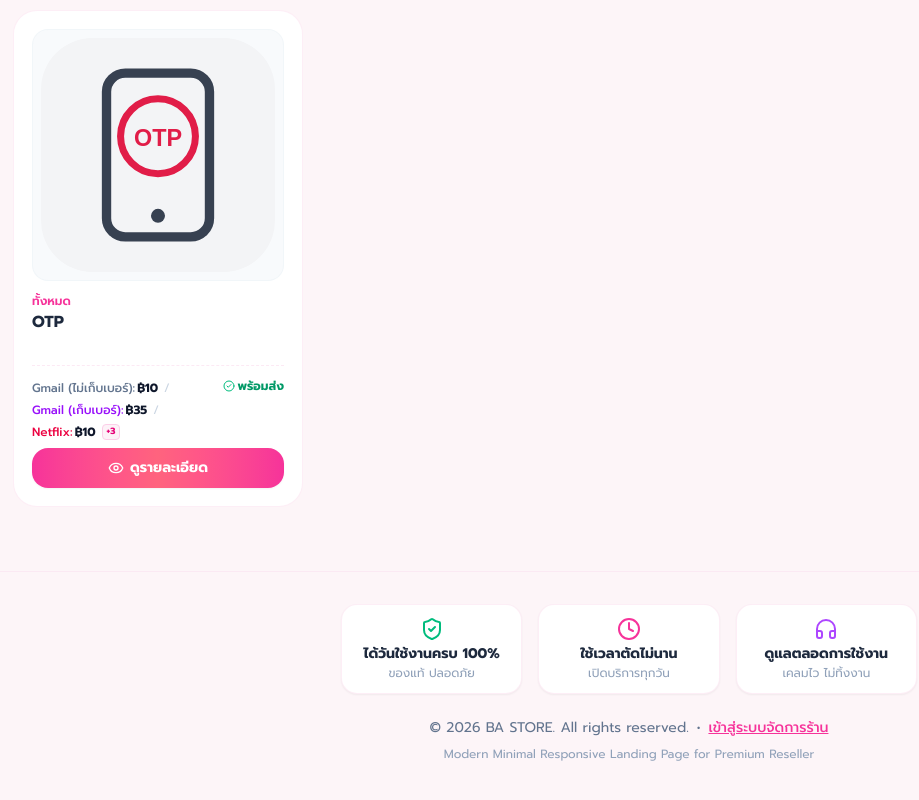
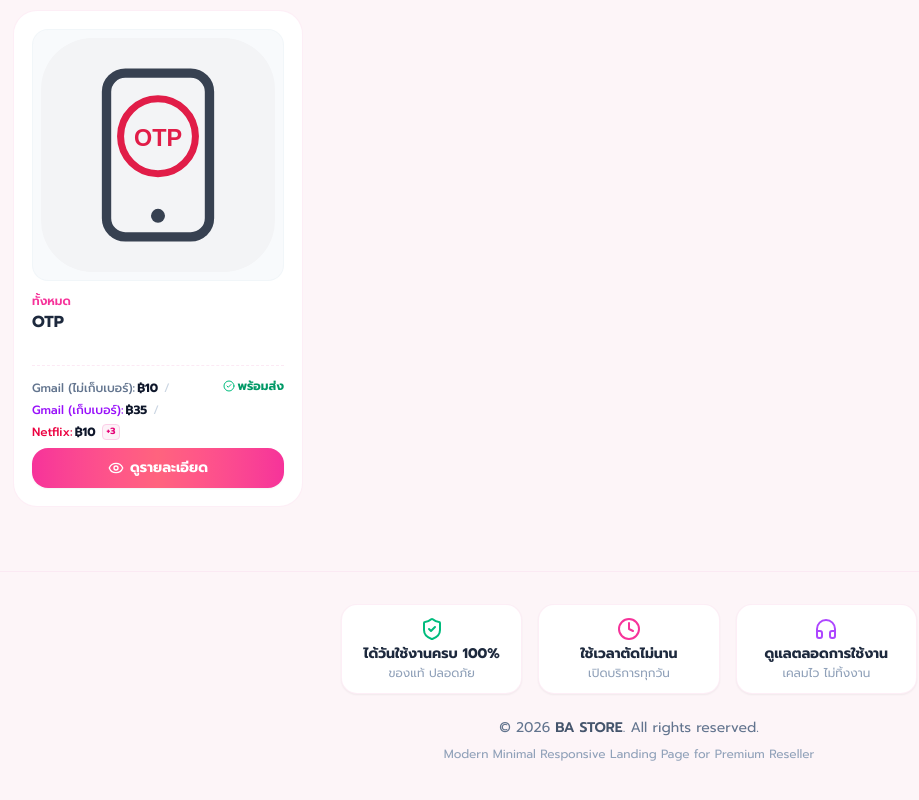
Before and after one commit to Thitiwutwork/Ba_Store, a React (Vite) app: page / in a window 1280 px wide. Shown: the part 1543-2343 px from the top of the page, without its empty margins (11-930 px from the left). Built offline with nearby package versions, Linux system fonts and the light colour scheme; no server answers; the database is empty.

Commit message:
feat: hide admin login button by default, reveal and open admin modal on triple-click of BA store name

```diff
--- a/src/components/Footer.jsx
+++ b/src/components/Footer.jsx
@@ -1,7 +1,11 @@
-import React from 'react';
+import React, { useState, useRef, useEffect } from 'react';
 import { ShieldCheck, Clock, Headphones } from 'lucide-react';
 
-export default function Footer({ storeName, onOpenAdmin, settings = {} }) {
+export default function Footer({ storeName = 'BA STORE', onOpenAdmin, settings = {} }) {
+  const [showAdminLink, setShowAdminLink] = useState(false);
+  const clickCountRef = useRef(0);
+  const clickTimerRef = useRef(null);
+
   const badge1 = settings.badge1Title !== undefined ? settings.badge1Title : 'ได้วันใช้งานครบ 100%';
   const badge1Sub = settings.badge1Sub !== undefined ? settings.badge1Sub : '';
 
@@ -10,6 +14,44 @@ export default function Footer({ storeName, onOpenAdmin, settings = {} }) {
 
   const badge3 = settings.badge3Title !== undefined ? settings.badge3Title : 'ดูแลตลอดการใช้งาน';
   const badge3Sub = settings.badge3Sub !== undefined ? settings.badge3Sub : '';
+
+  // Secret 3-click trigger on "BA" / storeName
+  const handleSecretTrigger = () => {
+    clickCountRef.current += 1;
+
+    if (clickTimerRef.current) {
+      clearTimeout(clickTimerRef.current);
+    }
+
+    clickTimerRef.current = setTimeout(() => {
+      clickCountRef.current = 0;
+    }, 2500);
+
+    if (clickCountRef.current >= 3) {
+      clickCountRef.current = 0;
+      setShowAdminLink(true);
+      if (typeof onOpenAdmin === 'function') {
+        onOpenAdmin();
+      }
+    }
+  };
+
+  // Optional keyboard secret shortcut: Alt + A or Ctrl + Shift + A
+  useEffect(() => {
+    const handleKeyDown = (e) => {
+      if ((e.altKey && (e.key === 'a' || e.key === 'A')) ||
+          ((e.ctrlKey || e.metaKey) && e.shiftKey && (e.key === 'a' || e.key === 'A'))) {
+        e.preventDefault();
+        setShowAdminLink(true);
+        if (typeof onOpenAdmin === 'function') {
+          onOpenAdmin();
+        }
+      }
+    };
+
+    window.addEventListener('keydown', handleKeyDown);
+    return () => window.removeEventListener('keydown', handleKeyDown);
+  }, [onOpenAdmin]);
 
   return (
     <footer className="w-full max-w-6xl xl:max-w-7xl mx-auto px-4 pt-8 pb-16 text-center border-t border-pink-100/80 mt-auto">
@@ -32,16 +74,31 @@ export default function Footer({ storeName, onOpenAdmin, settings = {} }) {
         </div>
       </div>
 
-      {/* Copyright and Admin link */}
-      <div className="text-xs sm:text-sm text-slate-500 flex items-center justify-center gap-2 mb-2">
-        <span>© {new Date().getFullYear()} {storeName}. All rights reserved.</span>
+      {/* Copyright and Secret Admin link */}
+      <div className="text-xs sm:text-sm text-slate-500 flex items-center justify-center gap-2 mb-2 select-none">
+        <span>
+          © {new Date().getFullYear()}{' '}
+          <span
+            onClick={handleSecretTrigger}
+            className="cursor-pointer active:scale-95 inline-block font-semibold text-slate-600 hover:text-pink-600 transition-all select-none"
+            title=""
+          >
+            {storeName}
+          </span>
+          . All rights reserved.
+        </span>
+
+        {showAdminLink && (
+          <>
             <span>•</span>
             <button
               onClick={onOpenAdmin}
-          className="text-pink-500 hover:text-pink-600 underline font-medium cursor-pointer"
+              className="text-pink-500 hover:text-pink-600 underline font-medium cursor-pointer animate-fade-in"
             >
               เข้าสู่ระบบจัดการร้าน
             </button>
+          </>
+        )}
       </div>
       <p className="text-[10px] sm:text-xs text-slate-400">
         Modern Minimal Responsive Landing Page for Premium Reseller
```
Lines whose indentation alone changed are shown as unchanged.
